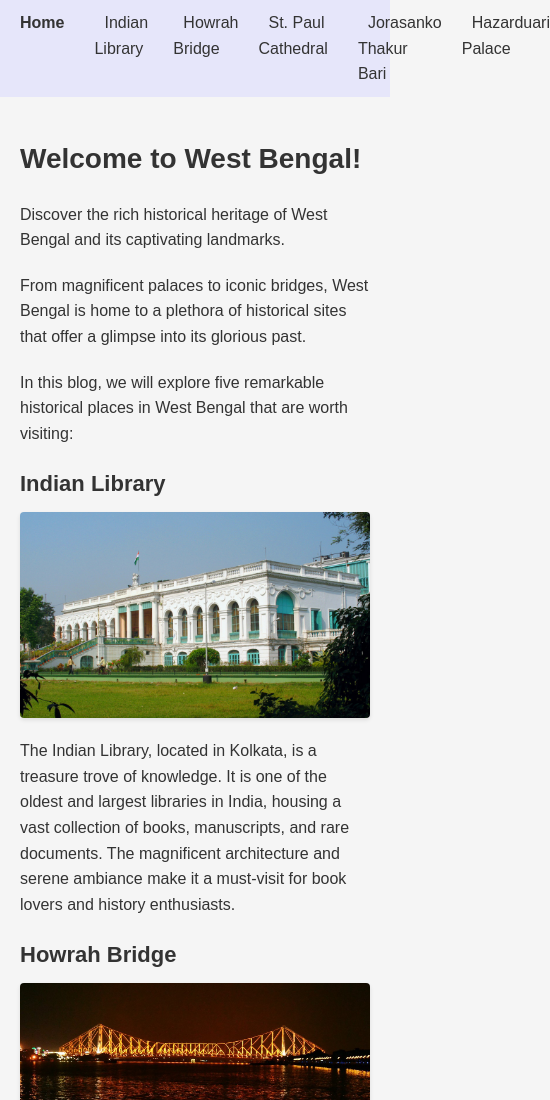
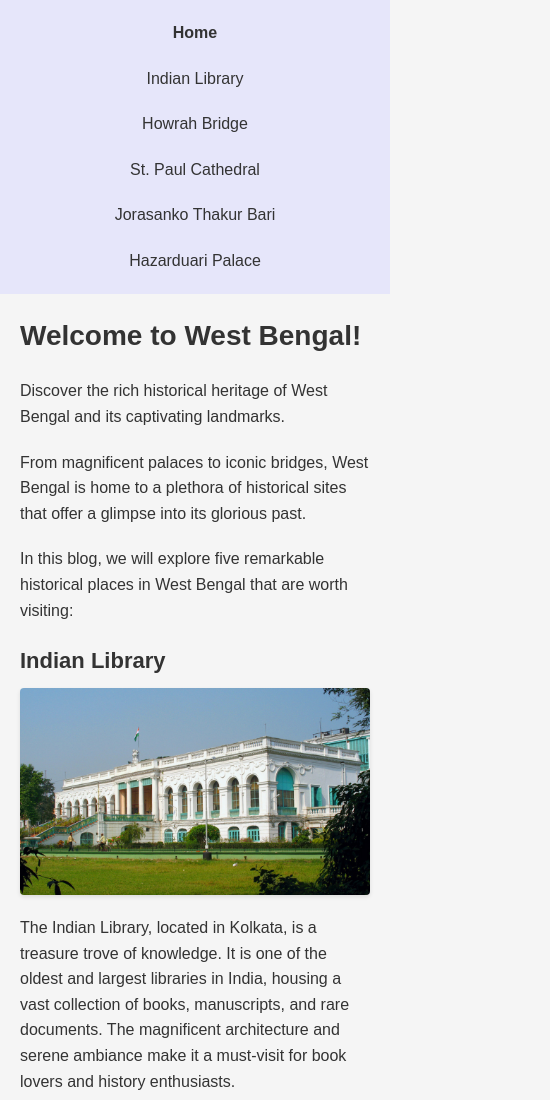
Before and after one commit to Lazy-Coder-03/Historical-places-of-WB, a plain HTML site: page index.html in a window 390 px wide. Shown: the top 1100 px of the page, 550 px wide, since content can reach past the window. Drawn offline with Linux system fonts and the light colour scheme.

Commit message:
Update styles.css

```diff
--- a/styles.css
+++ b/styles.css
@@ -64,6 +64,7 @@
     font-size: 32px;
     margin-bottom: 20px;
   }
+
   h2 {
     font-size: 28px;
     margin-bottom: 20px;
@@ -95,3 +96,19 @@
     text-align: center;
     font-size: 14px;
   }
+
+  /* Mobile-friendly styles */
+  @media only screen and (max-width: 600px) {
+    main {
+      padding: 20px;
+    }
+
+    nav ul {
+      flex-direction: column;
+      align-items: center;
+    }
+
+    nav li {
+      margin: 10px 0;
+    }
+  }
```
